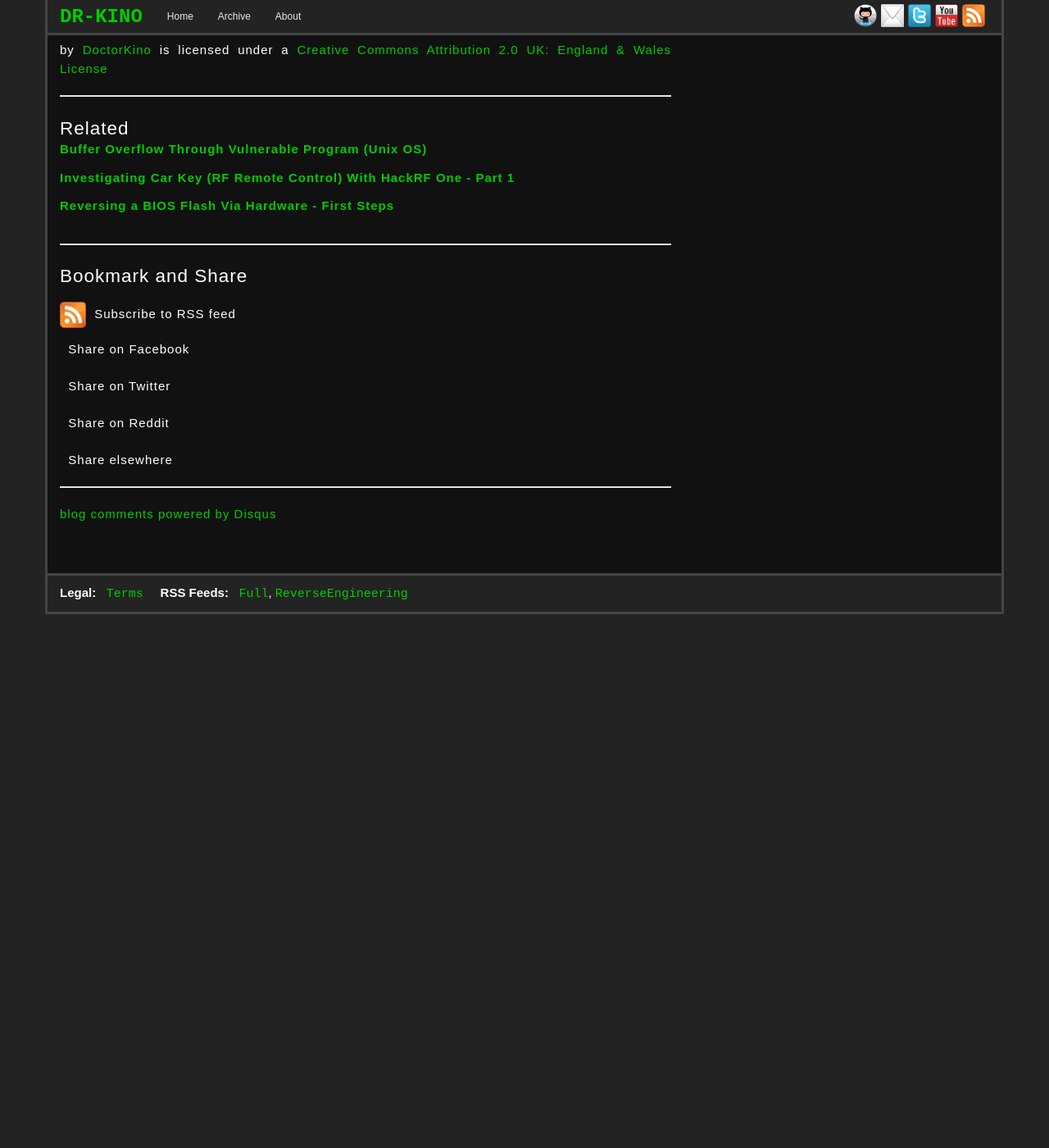
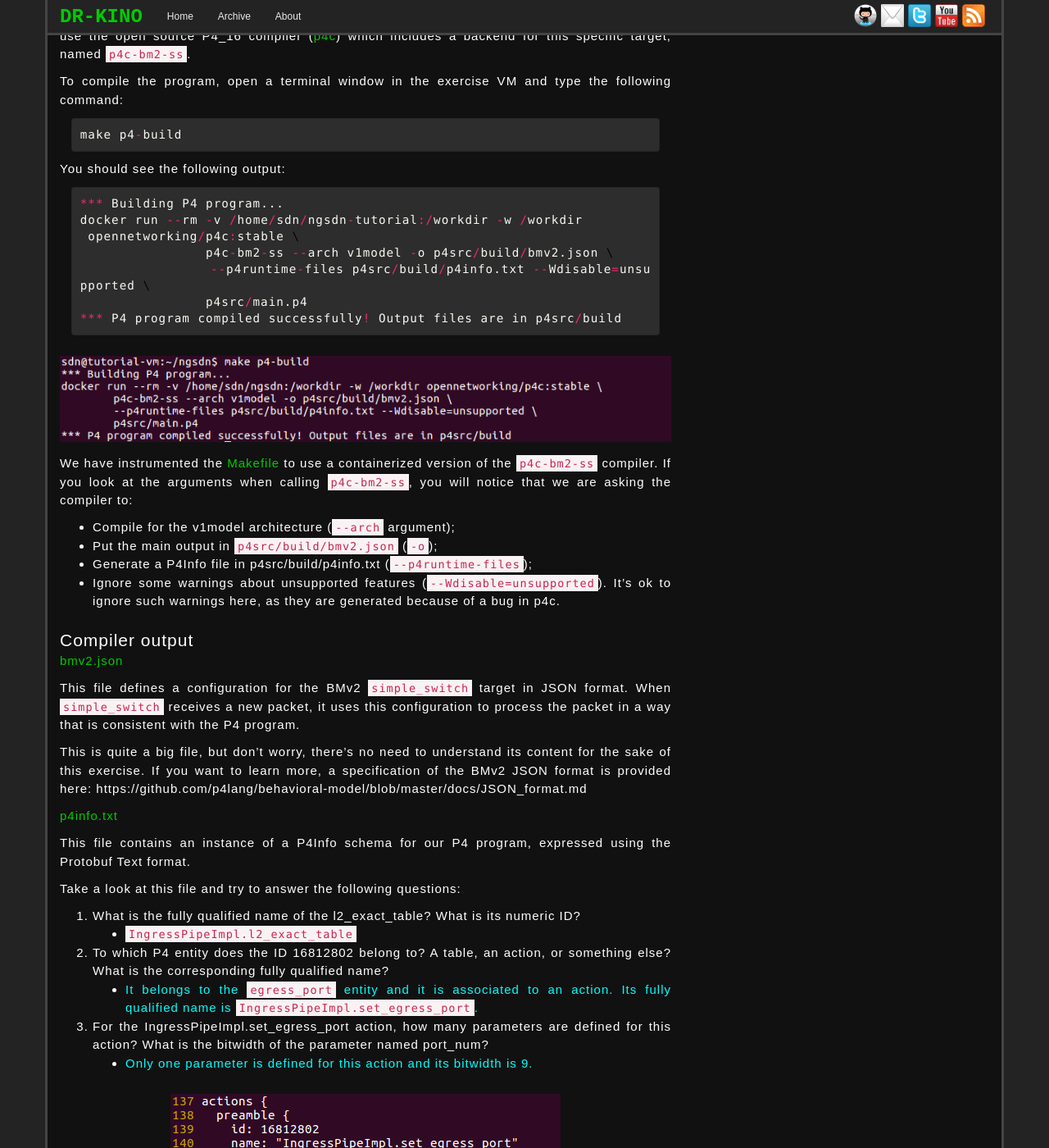
Before and after one commit to dr-kino/dr-kino.github.io, a Jekyll site: the page built from _posts/2021-03-30-next-generation-sdn-exercise-one.markdown, in a window 1280 px wide and 1400 px high, scrolled down 4027 px. Shown: the whole window at 82% size. Built offline with Jekyll 4.4.1, drawn with Linux system fonts in a browser that asks for light colours; nearby versions of some CDN libraries; comment, search, counter and statistics services are not loaded; before the commit the page ends 4776 px from its top, so only the background shows below that; some of the changed text lies outside the part shown; grey boxes are pictures that could not be loaded.

Commit message:
Second part of the exercise

````diff
--- a/_posts/2021-03-30-next-generation-sdn-exercise-one.markdown
+++ b/_posts/2021-03-30-next-generation-sdn-exercise-one.markdown
@@ -89,3 +89,66 @@ The implementation already provides logic for L2 bridging and ACL behaviors. We
 
 * What is the first header to be serialized on the wire and in which case?
     * <span style="color:cyan">The first header is the cpu_in_header and there is no condition for that, it will happen always.</span>
+
+## 2. Compile P4 program
+
+The next step is to compile the P4 program for the BMv2 `simple_switch` target. For this, we will use the open source P4_16 compiler ([p4c](https://github.com/p4lang/p4c)) which includes a backend for this specific target, named `p4c-bm2-ss`.
+
+To compile the program, open a terminal window in the exercise VM and type the following command:
+
+```c
+make p4-build
+```
+
+You should see the following output:
+
+```c
+*** Building P4 program...
+docker run --rm -v /home/sdn/ngsdn-tutorial:/workdir -w /workdir
+ opennetworking/p4c:stable \
+                p4c-bm2-ss --arch v1model -o p4src/build/bmv2.json \
+                --p4runtime-files p4src/build/p4info.txt --Wdisable=unsupported \
+                p4src/main.p4
+*** P4 program compiled successfully! Output files are in p4src/build
+```
+
+<div style="text-align:center"><img src="/images/posts/00019-J.png" /></div>
+
+We have instrumented the [Makefile](https://github.com/dr-kino/ngsdn-tutorial/blob/advanced/Makefile) to use a containerized version of the `p4c-bm2-ss` compiler. If you look at the arguments when calling `p4c-bm2-ss`, you will notice that we are asking the compiler to:
+
+* Compile for the v1model architecture (`--arch` argument);
+* Put the main output in `p4src/build/bmv2.json` (`-o`);
+* Generate a P4Info file in p4src/build/p4info.txt (`--p4runtime-files`);
+* Ignore some warnings about unsupported features (`--Wdisable=unsupported`). It's ok to ignore such warnings here, as they are generated because of a bug in p4c.
+
+### Compiler output
+
+[bmv2.json](https://github.com/dr-kino/ngsdn-tutorial/tree/advanced/solvings/exercise-1/bmv2.json)
+
+This file defines a configuration for the BMv2 `simple_switch` target in JSON format. When `simple_switch` receives a new packet, it uses this configuration to process the packet in a way that is consistent with the P4 program.
+
+This is quite a big file, but don't worry, there's no need to understand its content for the sake of this exercise. If you want to learn more, a specification of the BMv2 JSON format is provided here: https://github.com/p4lang/behavioral-model/blob/master/docs/JSON_format.md
+
+[p4info.txt](https://github.com/dr-kino/ngsdn-tutorial/tree/advanced/solvings/exercise-1/p4info.txt)
+
+This file contains an instance of a P4Info schema for our P4 program, expressed using the Protobuf Text format.
+
+Take a look at this file and try to answer the following questions:
+
+1. What is the fully qualified name of the l2_exact_table? What is its numeric ID?
+* <span style="color:cyan">`IngressPipeImpl.l2_exact_table`</span>
+
+2. To which P4 entity does the ID 16812802 belong to? A table, an action, or something else? What is the corresponding fully qualified name?
+* <span style="color:cyan">It belongs to the `egress_port` entity and it is associated to an action. Its fully qualified name is `IngressPipeImpl.set_egress_port`.</span>
+
+3. For the IngressPipeImpl.set_egress_port action, how many parameters are defined for this action? What is the bitwidth of the parameter named port_num?
+* <span style="color:cyan">Only one parameter is defined for this action and its bitwidth is 9.</span>
+
+<div style="text-align:center"><img src="/images/posts/00019-L.png" /></div>
+
+4. At the end of the file, look for the definition of the controller_packet_metadata message with name packet_out at the end of the file. Now look at the definition of header cpu_out_header_t in the P4 program. Do you see any relationship between the two?
+* <span style="color:cyan">Yes, the controller_packet_metadata  has two metadatas as the same way we can see in the definition of the header cpu_out_header_t. See the following images:</span>
+
+<div style="text-align:center"><img src="/images/posts/00019-M.png" /></div>
+
+<div style="text-align:center"><img src="/images/posts/00019-N.png" /></div>
````
Also changed, not shown: images/posts/00019-J.png (added), images/posts/00019-L.png (added), images/posts/00019-M.png (added), images/posts/00019-N.png (added).
